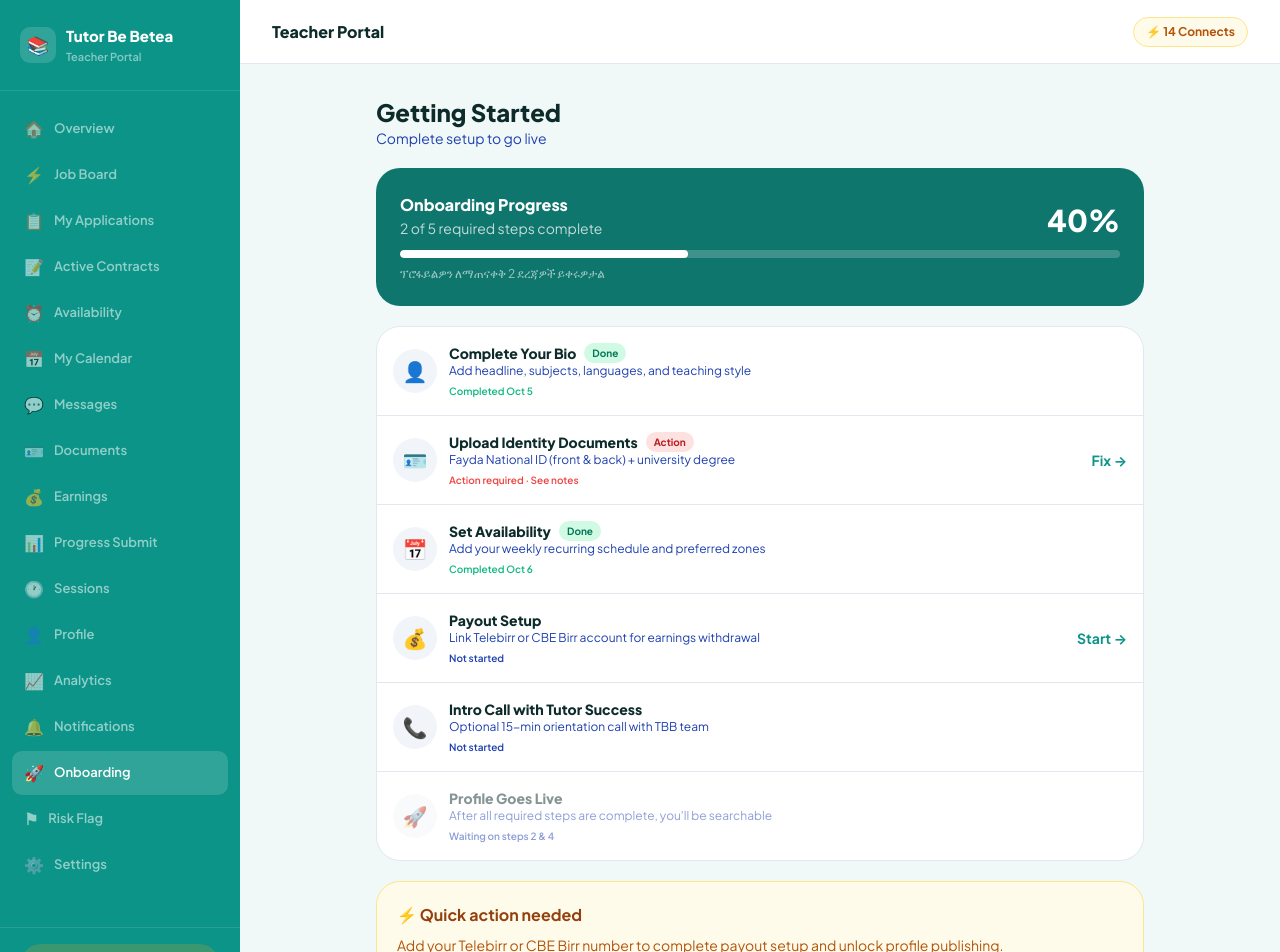
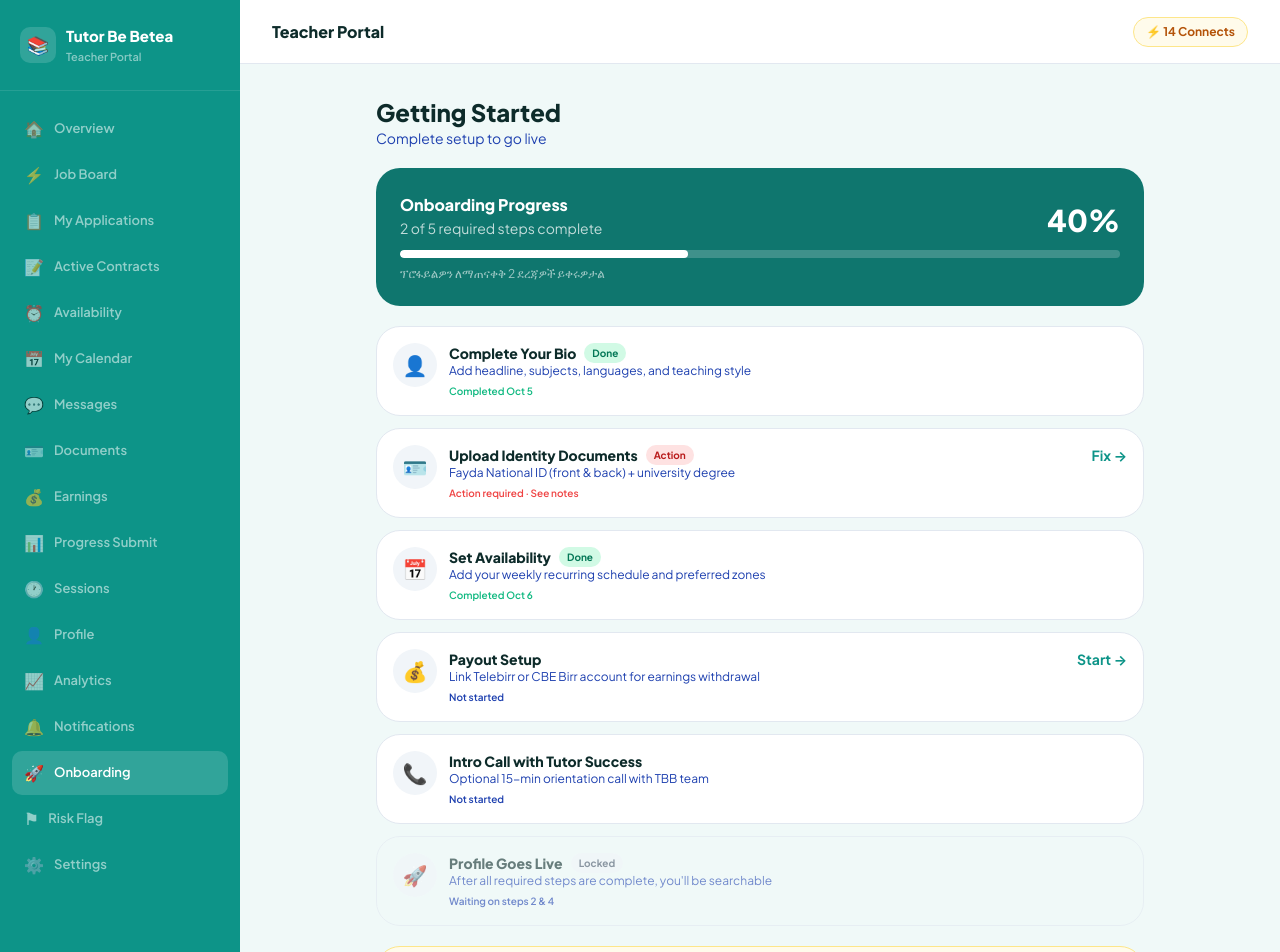
Before and after one commit to Zeordi/tutor-be-betea, a Next.js app in the folder apps/web/: page /teacher/onboarding in a window 1280 px wide. Shown: the top 952 px of the page. Built offline with nearby package versions, Linux system fonts and the light colour scheme; sample sign-in values are in the browser's storage.

Commit message:
Update page.tsx

```diff
--- a/apps/web/app/teacher/onboarding/page.tsx
+++ b/apps/web/app/teacher/onboarding/page.tsx
@@ -2,13 +2,25 @@
 
 import Link from "next/link";
 
-const STEPS = [
+type StepStatus = "done" | "issue" | "pending" | "locked";
+
+type OnboardingStep = {
+  id: number;
+  icon: string;
+  label: string;
+  desc: string;
+  status: StepStatus;
+  time: string;
+  href?: string;
+};
+
+const STEPS: OnboardingStep[] = [
   {
     id: 1,
     icon: "👤",
     label: "Complete Your Bio",
     desc: "Add headline, subjects, languages, and teaching style",
-    status: "done" as const,
+    status: "done",
     time: "Completed Oct 5",
   },
   {
@@ -16,7 +28,7 @@ const STEPS = [
     icon: "🪪",
     label: "Upload Identity Documents",
     desc: "Fayda National ID (front & back) + university degree",
-    status: "issue" as const,
+    status: "issue",
     time: "Action required · See notes",
     href: "/teacher/verification",
   },
@@ -25,7 +37,7 @@ const STEPS = [
     icon: "📅",
     label: "Set Availability",
     desc: "Add your weekly recurring schedule and preferred zones",
-    status: "done" as const,
+    status: "done",
     time: "Completed Oct 6",
   },
   {
@@ -33,7 +45,7 @@ const STEPS = [
     icon: "💰",
     label: "Payout Setup",
     desc: "Link Telebirr or CBE Birr account for earnings withdrawal",
-    status: "pending" as const,
+    status: "pending",
     time: "Not started",
     href: "/teacher/earnings",
   },
@@ -42,7 +54,7 @@ const STEPS = [
     icon: "📞",
     label: "Intro Call with Tutor Success",
     desc: "Optional 15-min orientation call with TBB team",
-    status: "pending" as const,
+    status: "pending",
     time: "Not started",
   },
   {
@@ -50,10 +62,14 @@ const STEPS = [
     icon: "🚀",
     label: "Profile Goes Live",
     desc: "After all required steps are complete, you'll be searchable",
-    status: "locked" as const,
+    status: "locked",
     time: "Waiting on steps 2 & 4",
   },
 ];
+
+function canStartStep(status: StepStatus): boolean {
+  return status === "issue" || status === "pending";
+}
 
 export default function TeacherOnboardingPage() {
   const doneCount = STEPS.filter((s) => s.status === "done").length;
@@ -62,8 +78,12 @@ export default function TeacherOnboardingPage() {
   return (
     <div className="mx-auto max-w-3xl space-y-5">
       <div>
-        <h1 className="text-2xl font-extrabold text-[var(--foreground)]">Getting Started</h1>
-        <p className="text-sm text-[var(--secondary)]">Complete setup to go live</p>
+        <h1 className="text-2xl font-extrabold text-[var(--foreground)]">
+          Getting Started
+        </h1>
+        <p className="text-sm text-[var(--secondary)]">
+          Complete setup to go live
+        </p>
       </div>
 
       <div className="rounded-2xl bg-[#0f766e] p-6 text-white">
@@ -77,17 +97,24 @@ export default function TeacherOnboardingPage() {
           <p className="text-3xl font-black">{progress}%</p>
         </div>
         <div className="mt-3 h-2 overflow-hidden rounded-full bg-white/20">
-          <div className="h-full rounded-full bg-white" style={{ width: `${progress}%` }} />
+          <div
+            className="h-full rounded-full bg-white"
+            style={{ width: `${progress}%` }}
+          />
         </div>
-        <p className="mt-2 text-xs text-white/60">ፕሮፋይልዎን ለማጠናቀቅ 2 ደረጃዎች ይቀሩዎታል</p>
+        <p className="mt-2 text-xs text-white/60">
+          ፕሮፋይልዎን ለማጠናቀቅ 2 ደረጃዎች ይቀሩዎታል
+        </p>
       </div>
 
-      <div className="overflow-hidden rounded-2xl border border-[var(--border)] bg-[var(--card)]">
+      <div className="space-y-3">
         {STEPS.map((step) => (
           <div
             key={step.id}
-            className={`flex items-center gap-3 border-b border-[var(--border)] p-4 last:border-0 ${
-              step.status === "locked" ? "opacity-50" : ""
+            className={`flex items-start gap-3 rounded-2xl border p-4 ${
+              step.status === "locked"
+                ? "border-[var(--border)] opacity-60"
+                : "border-[var(--border)] bg-[var(--card)]"
             }`}
           >
             <div className="flex h-11 w-11 items-center justify-center rounded-xl bg-[var(--muted)] text-xl">
@@ -95,7 +122,9 @@ export default function TeacherOnboardingPage() {
             </div>
             <div className="min-w-0 flex-1">
               <div className="flex flex-wrap items-center gap-2">
-                <p className="text-sm font-extrabold text-[var(--foreground)]">{step.label}</p>
+                <p className="text-sm font-extrabold text-[var(--foreground)]">
+                  {step.label}
+                </p>
                 {step.status === "done" && (
                   <span className="rounded-full bg-emerald-100 px-2 py-0.5 text-[10px] font-bold text-emerald-700">
                     Done
@@ -104,6 +133,11 @@ export default function TeacherOnboardingPage() {
                 {step.status === "issue" && (
                   <span className="rounded-full bg-red-100 px-2 py-0.5 text-[10px] font-bold text-red-700">
                     Action
+                  </span>
+                )}
+                {step.status === "locked" && (
+                  <span className="rounded-full bg-slate-100 px-2 py-0.5 text-[10px] font-bold text-slate-600">
+                    Locked
                   </span>
                 )}
               </div>
@@ -120,8 +154,11 @@ export default function TeacherOnboardingPage() {
                 {step.time}
               </p>
             </div>
-            {step.href && step.status !== "done" && step.status !== "locked" && (
-              <Link href={step.href} className="text-sm font-bold text-[var(--primary)]">
+            {step.href && canStartStep(step.status) && (
+              <Link
+                href={step.href}
+                className="text-sm font-bold text-[var(--primary)]"
+              >
                 {step.status === "issue" ? "Fix →" : "Start →"}
               </Link>
             )}
@@ -130,9 +167,12 @@ export default function TeacherOnboardingPage() {
       </div>
 
       <div className="rounded-2xl border border-amber-200 bg-amber-50 p-5 dark:border-amber-800 dark:bg-amber-950/30">
-        <p className="font-bold text-amber-800 dark:text-amber-300">⚡ Quick action needed</p>
+        <p className="font-bold text-amber-800 dark:text-amber-300">
+          ⚡ Quick action needed
+        </p>
         <p className="my-2 text-sm text-amber-700 dark:text-amber-400">
-          Add your Telebirr or CBE Birr number to complete payout setup and unlock profile publishing.
+          Add your Telebirr or CBE Birr number to complete payout setup and unlock
+          profile publishing.
         </p>
         <Link
           href="/teacher/earnings"
```
